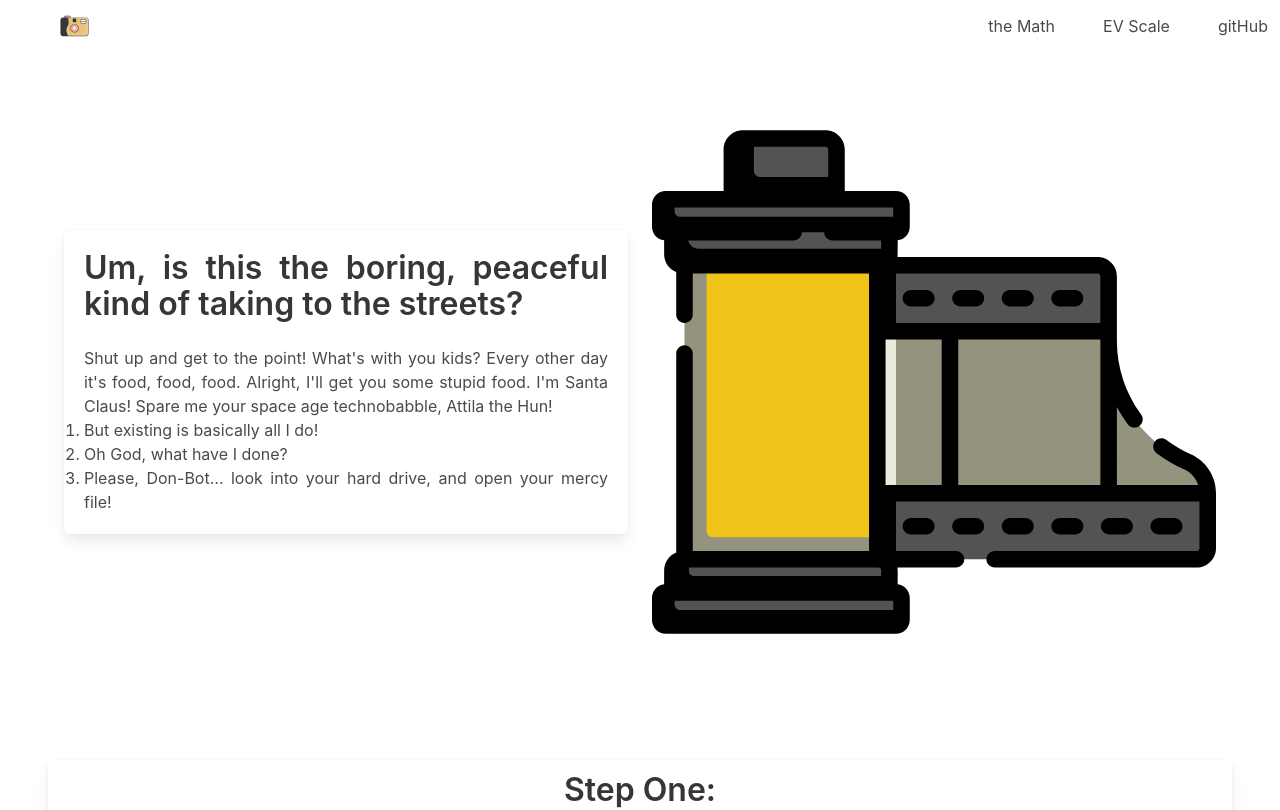
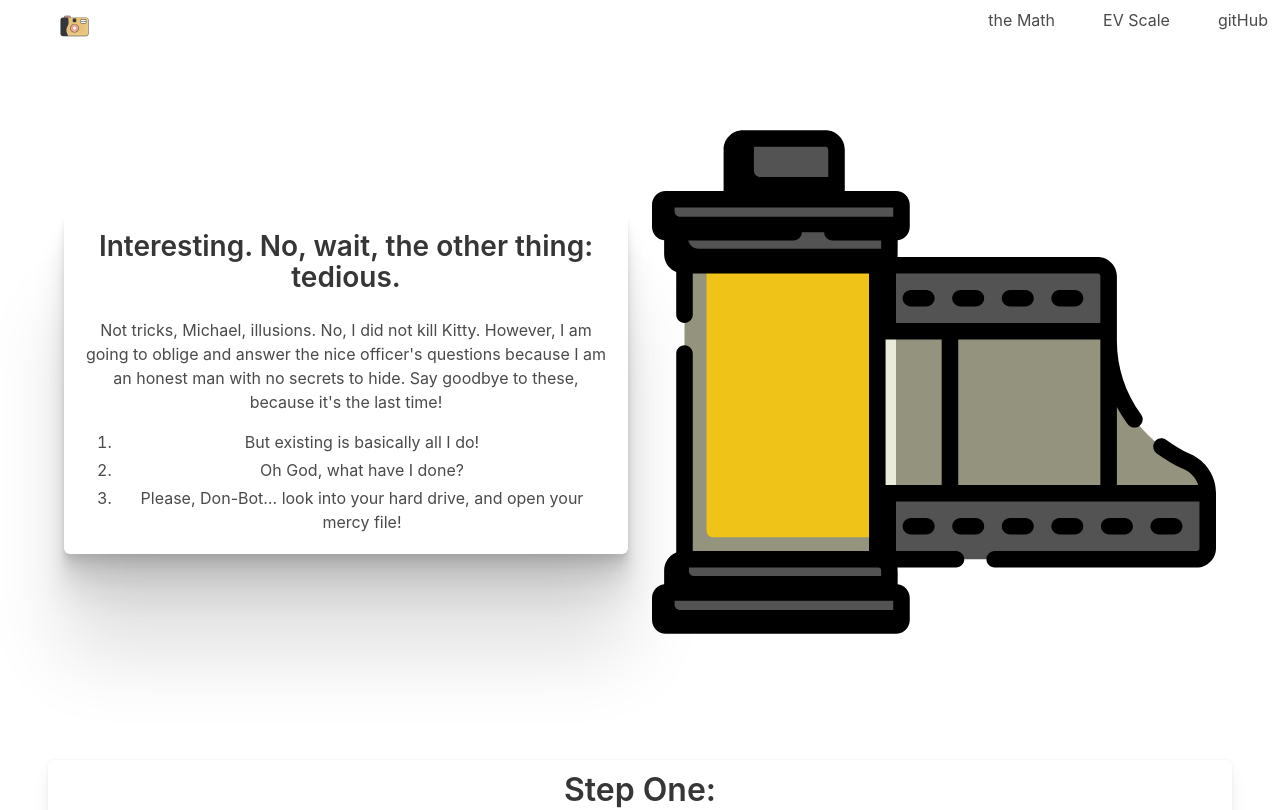
Before and after one commit to wizardoutofwater/react-project, a React (Create React App) app: page / in a window 1280 px wide. Shown: the top 810 px of the page. Built offline with nearby package versions, Linux system fonts and the light colour scheme.

Commit message:
finished layout/style of navbar dropdown

```diff
--- a/public/index.html
+++ b/public/index.html
@@ -2,7 +2,7 @@
 <html lang="en">
   <head>
     <meta charset="utf-8" />
-    <link rel="icon" href="%PUBLIC_URL%/favicon.ico" />
+    <link rel="icon" href="%PUBLIC_URL%/photo-camera.svg" />
     <meta name="viewport" content="width=device-width, initial-scale=1" />
     <meta name="theme-color" content="#000000" />
     <meta
--- a/src/App.css
+++ b/src/App.css
@@ -39,6 +39,16 @@
   0 100px 80px rgba(0, 0, 0, 0.12)
 ;
 }
+
+nav {
+  position: relative;
+}
+
+#navbarMenu {
+  position: absolute;
+  width: 50%;
+right: 0px;
+}
 .rounded-sm {
   border: 1px 1px #282c34;
   border-radius: 2em;
--- a/src/components/Instructions.js
+++ b/src/components/Instructions.js
@@ -2,16 +2,18 @@ import React from "react";
 import "../App.css";
 
 const Instructions = (props) => (
-   <section className="section">
+   <section className="section ">
        <div className="container ">
        <div className="columns is-vcentered">
            <div className="column">
-           <div className="box has-text-justified">
-           <h2 className="title">Um, is this the boring, peaceful kind of taking to the streets?</h2>
-<p>Shut up and get to the point! What's with you kids? Every other day it's food, food, food. Alright, I'll get you some stupid food. I'm Santa Claus! Spare me your space age technobabble, Attila the Hun!</p>
+           <div className="box d-shadow ">
+           <div className="content">
+           <h2 className="title">Interesting. No, wait, the other thing: tedious.</h2>
+<p>Not tricks, Michael, illusions. No, I did not kill Kitty. However, I am going to oblige and answer the nice officer's questions because I am an honest man with no secrets to hide. Say goodbye to these, because it's the last time!</p>
 <ol>
 <li>But existing is basically all I do!</li><li>Oh God, what have I done?</li><li>Please, Don-Bot… look into your hard drive, and open your mercy file!</li>
 </ol>
+</div>
   </div>
            </div>
            <div className="column">
```
